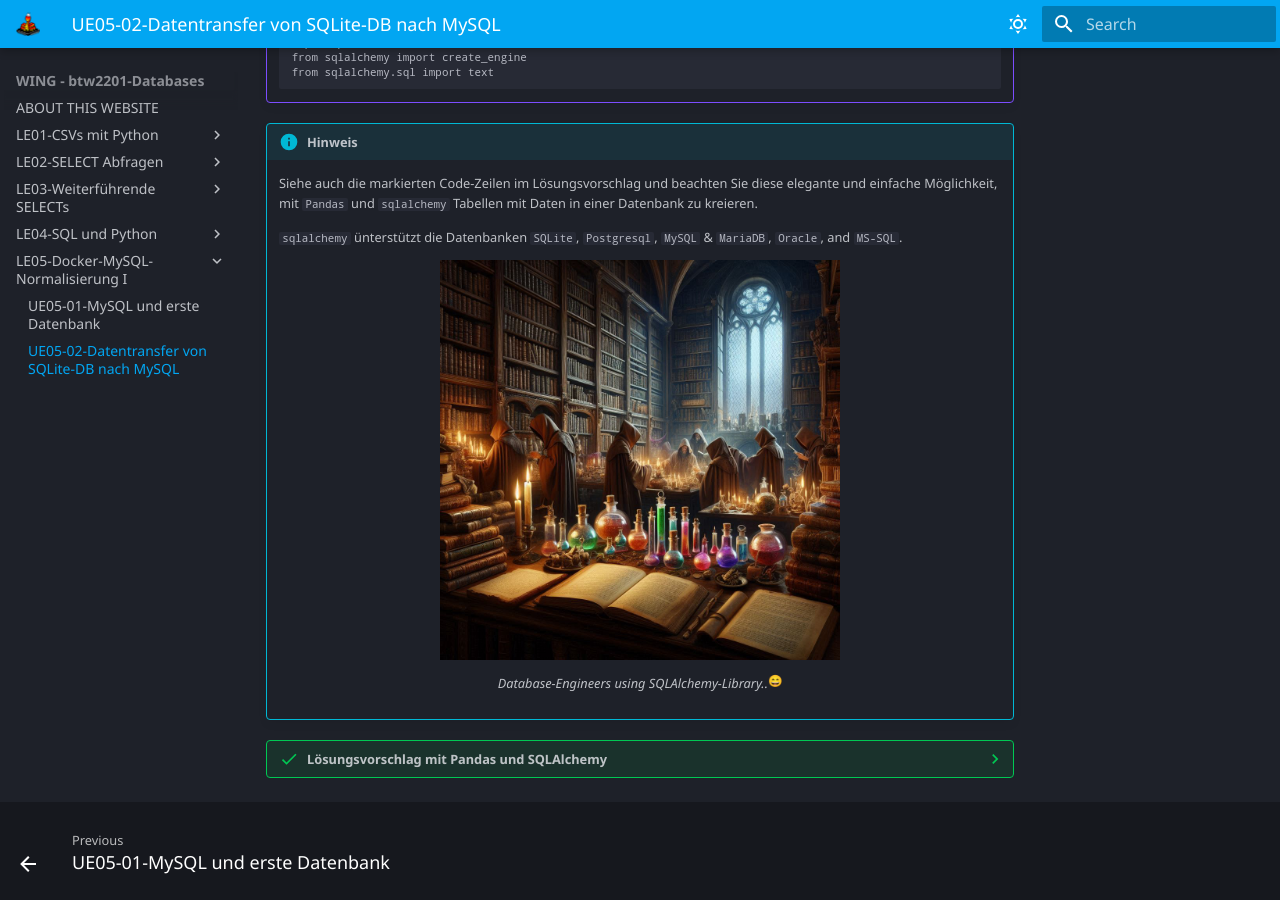
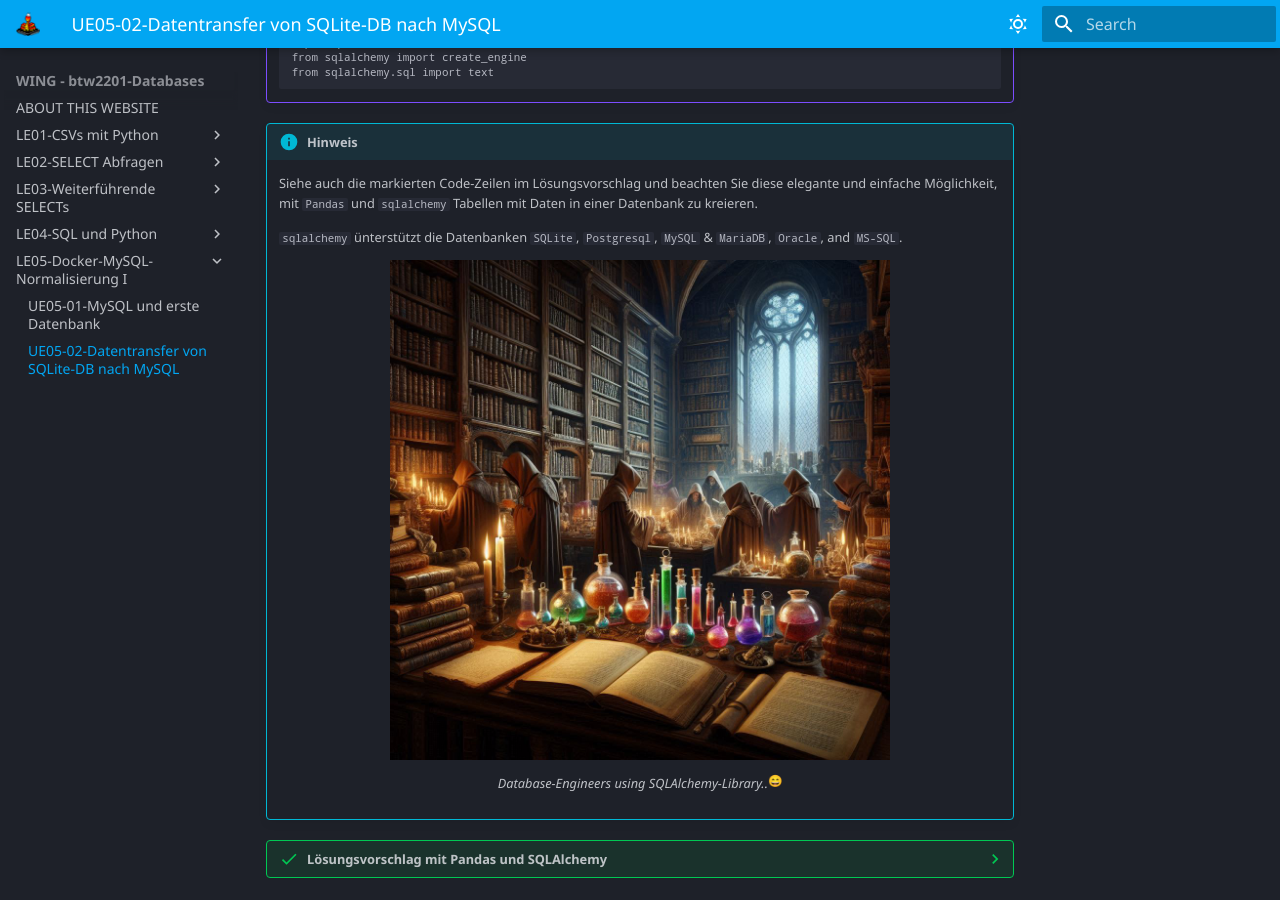
Before and after one commit to tjaeggi/btw2201_databases, an MkDocs documentation site: the page built from docs/le05/ue05-02.md, in a window 1280 px wide and 900 px high, scrolled down 447 px. Built offline with MkDocs 1.6.1 and Material for MkDocs 9.7.7, drawn with Linux system fonts in a browser that asks for light colours; emoji names are drawn with the system emoji font; some web fonts are replaced.

Commit message:
Mon Oct 21 08:07:37 AM CEST 2024

```diff
--- a/docs/le05/ue05-02.md
+++ b/docs/le05/ue05-02.md
@@ -30,7 +30,7 @@
     `sqlalchemy` ünterstützt die Datenbanken `SQLite`, `Postgresql`, `MySQL` & `MariaDB`, `Oracle`, and `MS-SQL`.
 
     <figure markdown="span">
-    ![Image title](../img/alchemicdatabaseenvironment.png){ width="400" }
+    ![Image title](../img/alchemicdatabaseenvironment.png){ width="500" }
     <figcaption>Database-Engineers using SQLAlchemy-Library..:smile: </figcaption>
     </figure>
 
```
